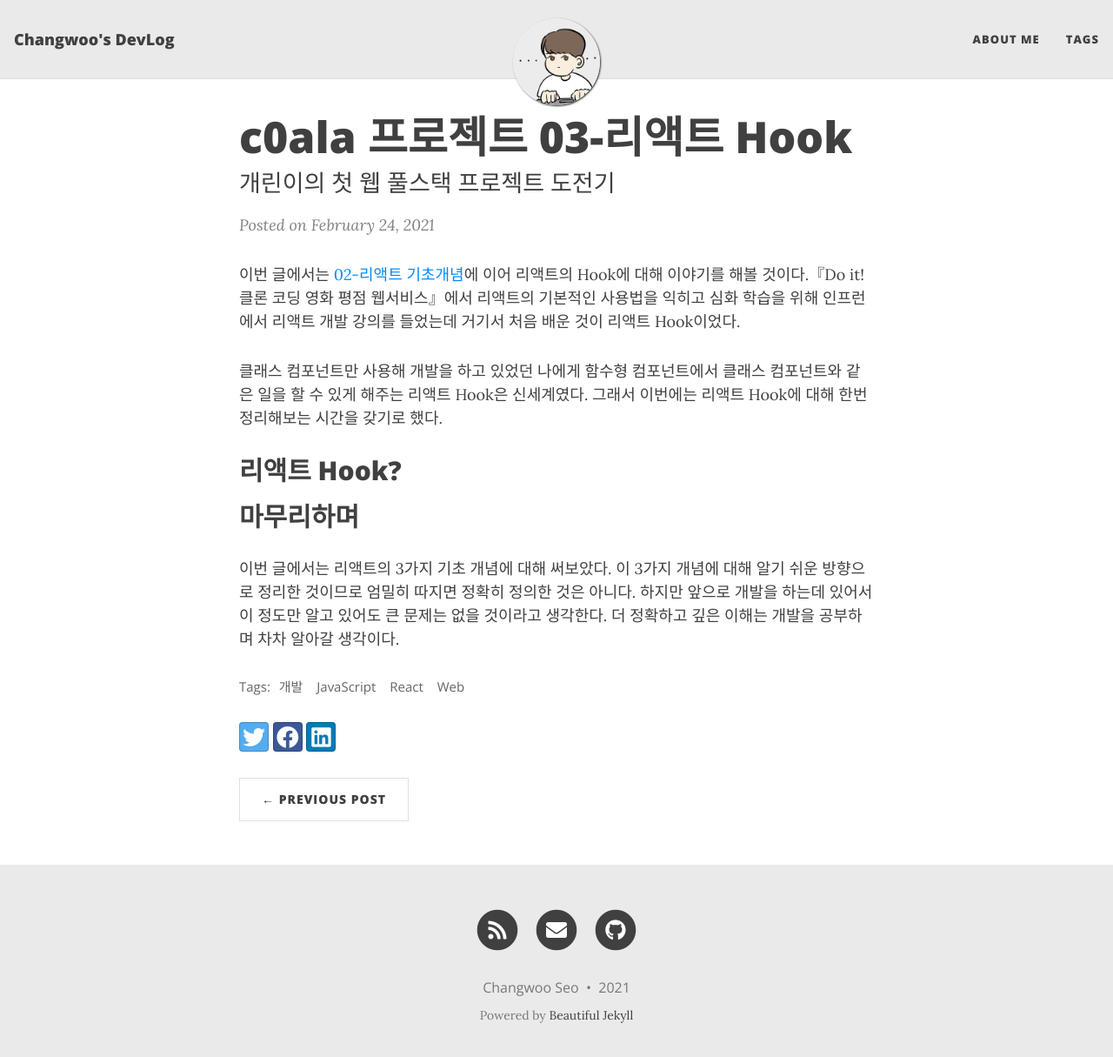
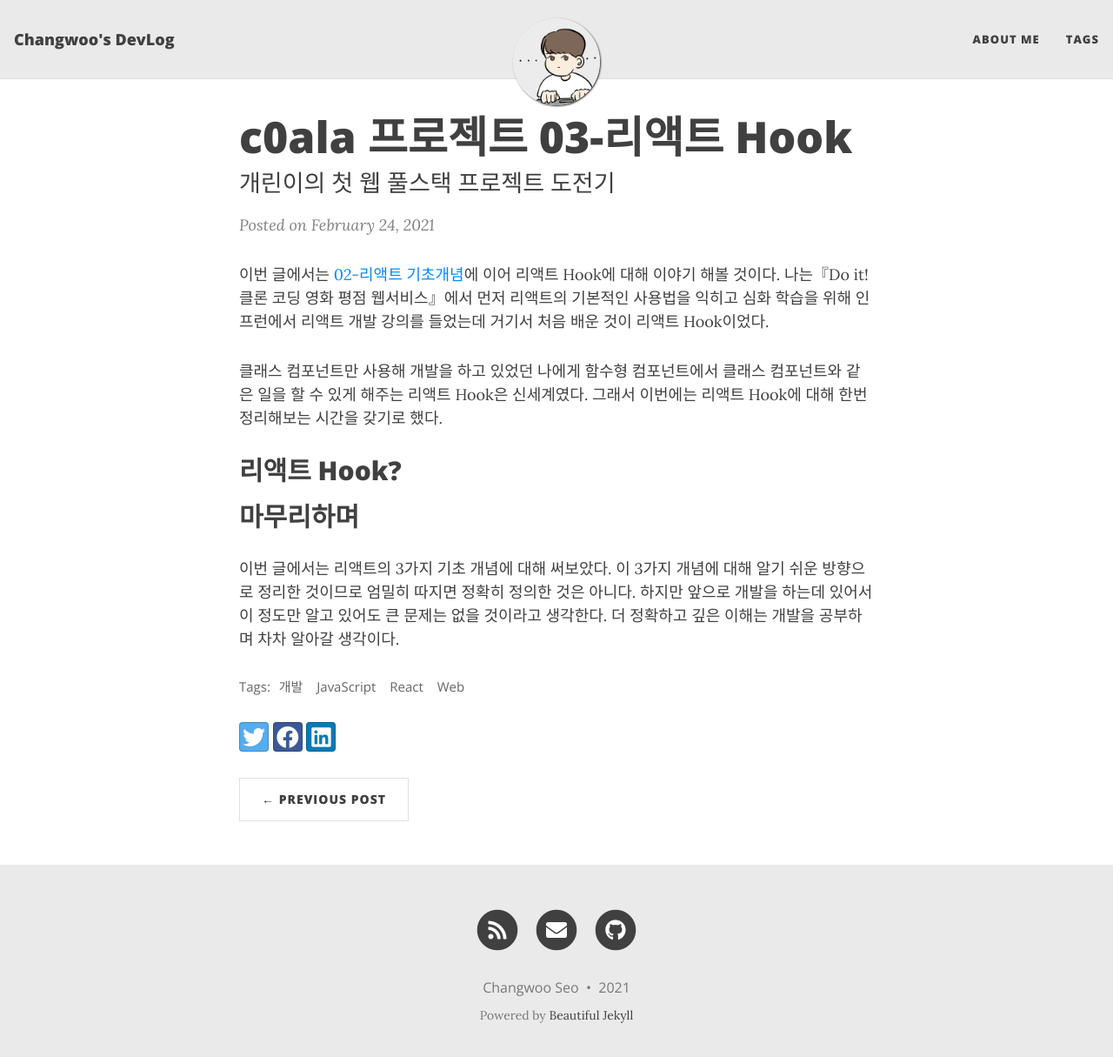
Before and after one commit to scw3812/scw3812.github.io, a Jekyll site: the page built from _posts/2021-02-24-c0ala-project-03.md, in a window 1280 px wide and 1228 px high. Shown: the top 1215 px of the window at 87% size. Built offline with Jekyll 4.4.1, drawn with Linux system fonts in a browser that asks for light colours; nearby versions of some CDN libraries.

Commit message:
Update 2021-02-24-c0ala-project-03.md

```diff
--- a/_posts/2021-02-24-c0ala-project-03.md
+++ b/_posts/2021-02-24-c0ala-project-03.md
@@ -6,9 +6,9 @@ thumbnail-img: https://cdn.evilmartians.com/front/posts/optimizing-react-virtual
 tags: [개발, JavaScript, React, Web]
 ---
 
-이번 글에서는 [02-리액트 기초개념](https://scw3812.github.io/2021-01-29-c0ala-project-02/)에 이어 리액트의
-Hook에 대해 이야기를 해볼 것이다.『Do it! 클론 코딩 영화 평점 웹서비스』에서 리액트의 기본적인 사용법을 익히고
-심화 학습을 위해 인프런에서 리액트 개발 강의를 들었는데 거기서 처음 배운 것이 리액트 Hook이었다.
+이번 글에서는 [02-리액트 기초개념](https://scw3812.github.io/2021-01-29-c0ala-project-02/)에 이어 리액트
+Hook에 대해 이야기 해볼 것이다. 나는『Do it! 클론 코딩 영화 평점 웹서비스』에서 먼저 리액트의 기본적인 사용법을
+익히고 심화 학습을 위해 인프런에서 리액트 개발 강의를 들었는데 거기서 처음 배운 것이 리액트 Hook이었다.
 
 클래스 컴포넌트만 사용해 개발을 하고 있었던 나에게 함수형 컴포넌트에서 클래스 컴포넌트와 같은 일을 할 수 있게 해주는
 리액트 Hook은 신세계였다. 그래서 이번에는 리액트 Hook에 대해 한번 정리해보는 시간을 갖기로 했다.
```
